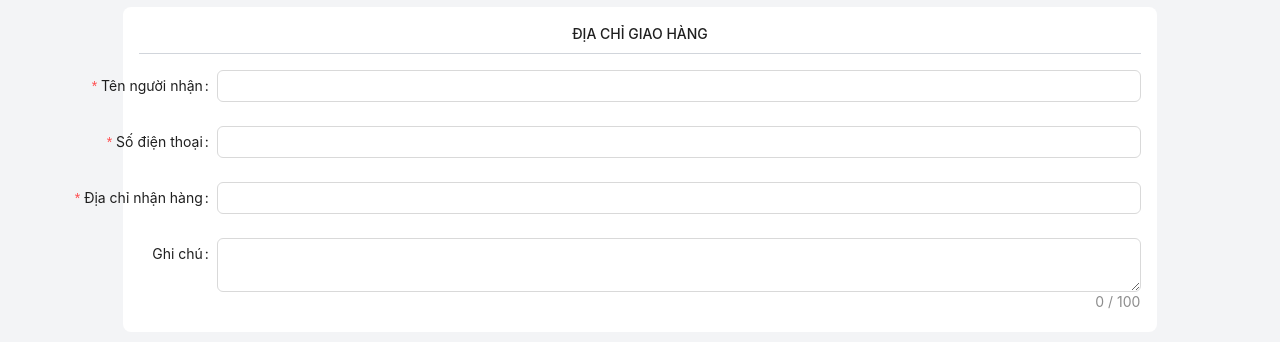
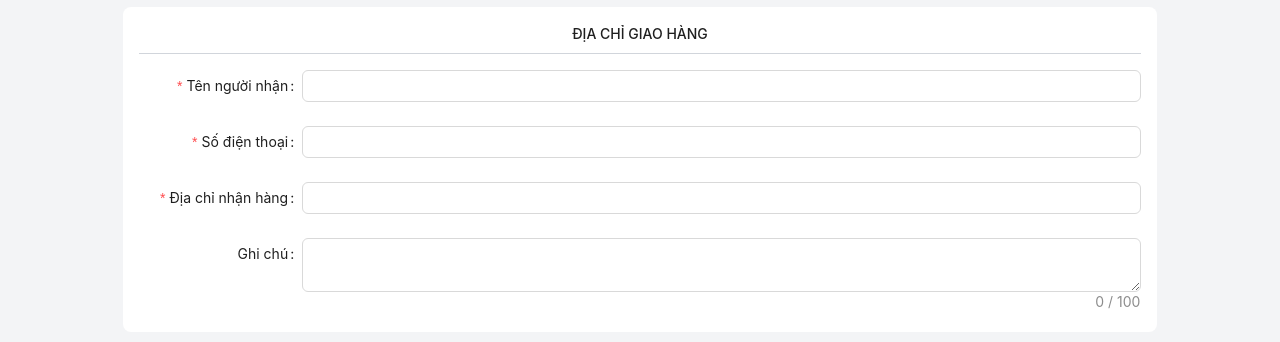
Before and after one commit to NguyenDat-2003/book-store-frontend, a React (Vite) app: page /checkout in a window 1280 px wide. Shown: the part 405-747 px from the top of the page. Built offline with nearby package versions, Linux system fonts and the light colour scheme; no server answers.

Commit message:
fix design page checkout

```diff
--- a/index.html
+++ b/index.html
@@ -5,7 +5,7 @@
   <meta charset="UTF-8" />
   <link rel="icon" type="image/svg+xml" href="/vite.svg" />
   <meta name="viewport" content="width=device-width, initial-scale=1.0" />
-  <title>Vite + React</title>
+  <title>Fahasa</title>
 </head>
 
 <body>
--- a/src/pages/Cart/Checkout/Checkout.jsx
+++ b/src/pages/Cart/Checkout/Checkout.jsx
@@ -10,17 +10,23 @@ function Checkout() {
   const formItemLayout = {
     labelCol: {
       xs: {
-        span: 24
+        span: 8
       },
       sm: {
+        span: 7
+      },
+      md: {
         span: 8
       }
     },
     wrapperCol: {
       xs: {
-        span: 24
+        span: 16
       },
       sm: {
+        span: 10
+      },
+      md: {
         span: 16
       }
     }
@@ -61,7 +67,7 @@ function Checkout() {
         <Form {...formItemLayout} className='mt-4 w-full' onFinish={onFinish} name='register' scrollToFirstError>
           <div className='bg-white rounded-lg p-4 '>
             <p className='font-medium border-b border-gray-300 pb-2 text-center'>ĐỊA CHỈ GIAO HÀNG</p>
-            <div className='-ml-96 mt-4'>
+            <div className='-ml-64 mt-4'>
               <Form.Item
                 name='fullName'
                 label='Tên người nhận'
```
